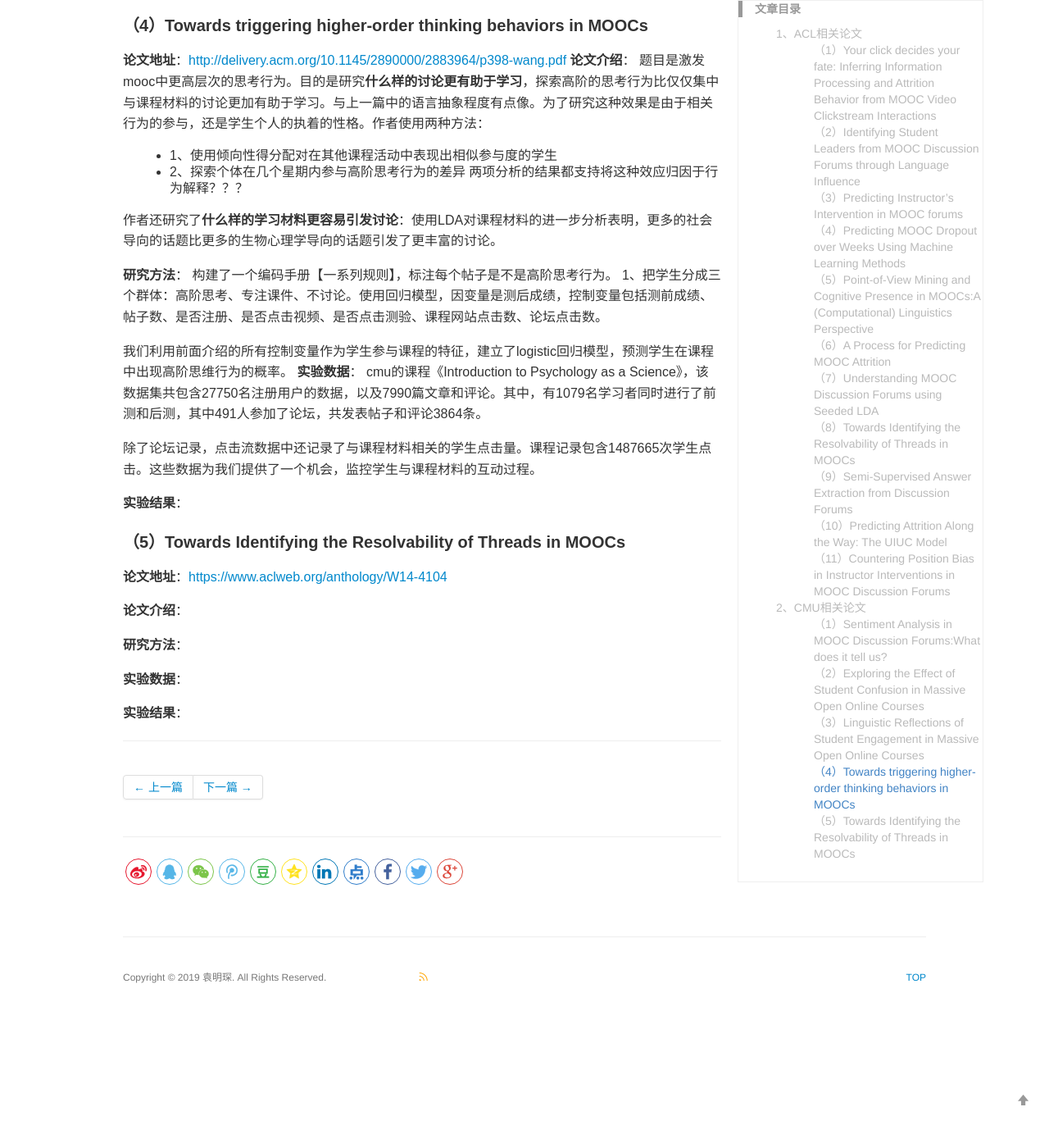
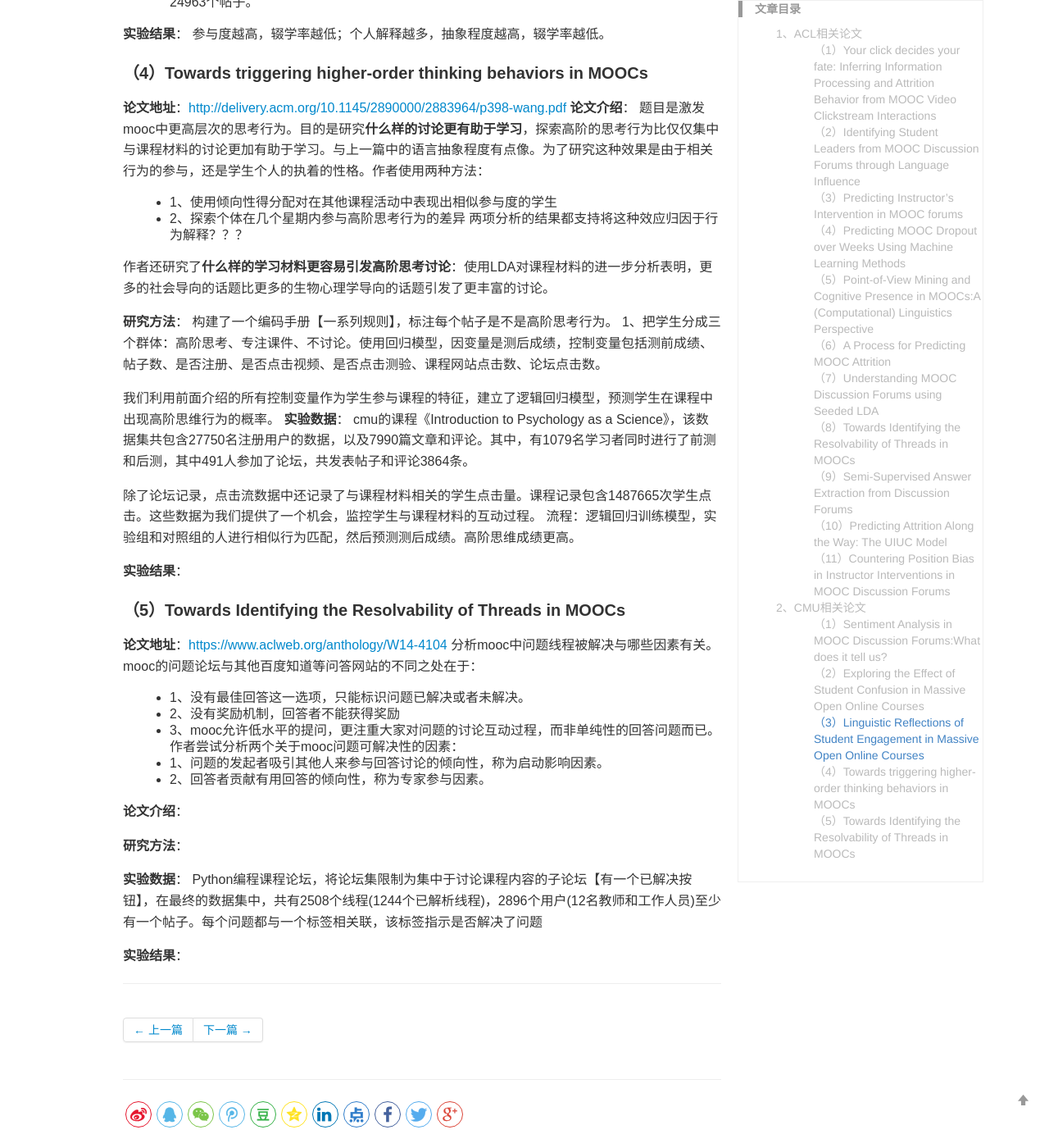
Before and after one commit to yuanmingchen/yuanmingchen.github.io, a Jekyll site: the page built from _posts/2019-04-19-online course nlp paper survey 2.md, in a window 1280 px wide and 1400 px high, scrolled down 8226 px. Shown: the whole window at 82% size. Built offline with Jekyll 4.4.1, drawn with Linux system fonts in a browser that asks for light colours; formulas are drawn with MathJax 3; comment, search, counter and statistics services are not loaded; before the commit the page ends 9467 px from its top, so only the background shows below that.

Commit message:
Updates _posts/2019-04-19-online course nlp paper survey 2.md
Auto commit by GitBook Editor

```diff
--- a/_posts/2019-04-19-online course nlp paper survey 2.md
+++ b/_posts/2019-04-19-online course nlp paper survey 2.md
@@ -85,11 +85,13 @@ $P_{v_a}$
 
 #### （10）Predicting Attrition Along the Way: The UIUC Model
 **论文地址**：<https://www.aclweb.org/anthology/W14-4110>  【EMNLP 2014】
+
 **论文介绍**：
 
 #### （11）Countering Position Bias in Instructor Interventions in MOOC Discussion Forums
 **论文地址**：<https://www.aclweb.org/anthology/W18-3720v2> 【
 Proceedings of the 5th Workshop on Natural Language Processing Techniques for Educational Applications  2018】
+
 **论文介绍**：
 
 ### 2、CMU相关论文
@@ -245,27 +247,36 @@ $P(w)$表示情感词$w$在评论中出现的概率，$P(TopicKeyword)$表示当
 - 2、探索个体在几个星期内参与高阶思考行为的差异
 两项分析的结果都支持将这种效应归因于行为解释？？？
 
-作者还研究了**什么样的学习材料更容易引发讨论**：使用LDA对课程材料的进一步分析表明，更多的社会导向的话题比更多的生物心理学导向的话题引发了更丰富的讨论。
+作者还研究了**什么样的学习材料更容易引发高阶思考讨论**：使用LDA对课程材料的进一步分析表明，更多的社会导向的话题比更多的生物心理学导向的话题引发了更丰富的讨论。
 
 **研究方法**：
 构建了一个编码手册【一系列规则】，标注每个帖子是不是高阶思考行为。
 1、把学生分成三个群体：高阶思考、专注课件、不讨论。使用回归模型，因变量是测后成绩，控制变量包括测前成绩、帖子数、是否注册、是否点击视频、是否点击测验、课程网站点击数、论坛点击数。
 
-我们利用前面介绍的所有控制变量作为学生参与课程的特征，建立了logistic回归模型，预测学生在课程中出现高阶思维行为的概率。
+我们利用前面介绍的所有控制变量作为学生参与课程的特征，建立了逻辑回归模型，预测学生在课程中出现高阶思维行为的概率。
 **实验数据**：
 cmu的课程《Introduction to Psychology as a Science》，该数据集共包含27750名注册用户的数据，以及7990篇文章和评论。其中，有1079名学习者同时进行了前测和后测，其中491人参加了论坛，共发表帖子和评论3864条。
 
 除了论坛记录，点击流数据中还记录了与课程材料相关的学生点击量。课程记录包含1487665次学生点击。这些数据为我们提供了一个机会，监控学生与课程材料的互动过程。
+流程：逻辑回归训练模型，实验组和对照组的人进行相似行为匹配，然后预测测后成绩。高阶思维成绩更高。
 
 **实验结果**：
 
 #### （5）Towards Identifying the Resolvability of Threads in MOOCs
 **论文地址**：<https://www.aclweb.org/anthology/W14-4104>
+分析mooc中问题线程被解决与哪些因素有关。mooc的问题论坛与其他百度知道等问答网站的不同之处在于：
+- 1、没有最佳回答这一选项，只能标识问题已解决或者未解决。
+- 2、没有奖励机制，回答者不能获得奖励
+- 3、mooc允许低水平的提问，更注重大家对问题的讨论互动过程，而非单纯性的回答问题而已。
+作者尝试分析两个关于mooc问题可解决性的因素：
+- 1、问题的发起者吸引其他人来参与回答讨论的倾向性，称为启动影响因素。
+- 2、回答者贡献有用回答的倾向性，称为专家参与因素。
 
 **论文介绍**：
 
 **研究方法**：
 
 **实验数据**：
+Python编程课程论坛，将论坛集限制为集中于讨论课程内容的子论坛【有一个已解决按钮】，在最终的数据集中，共有2508个线程(1244个已解析线程)，2896个用户(12名教师和工作人员)至少有一个帖子。每个问题都与一个标签相关联，该标签指示是否解决了问题
 
 **实验结果**：
```
